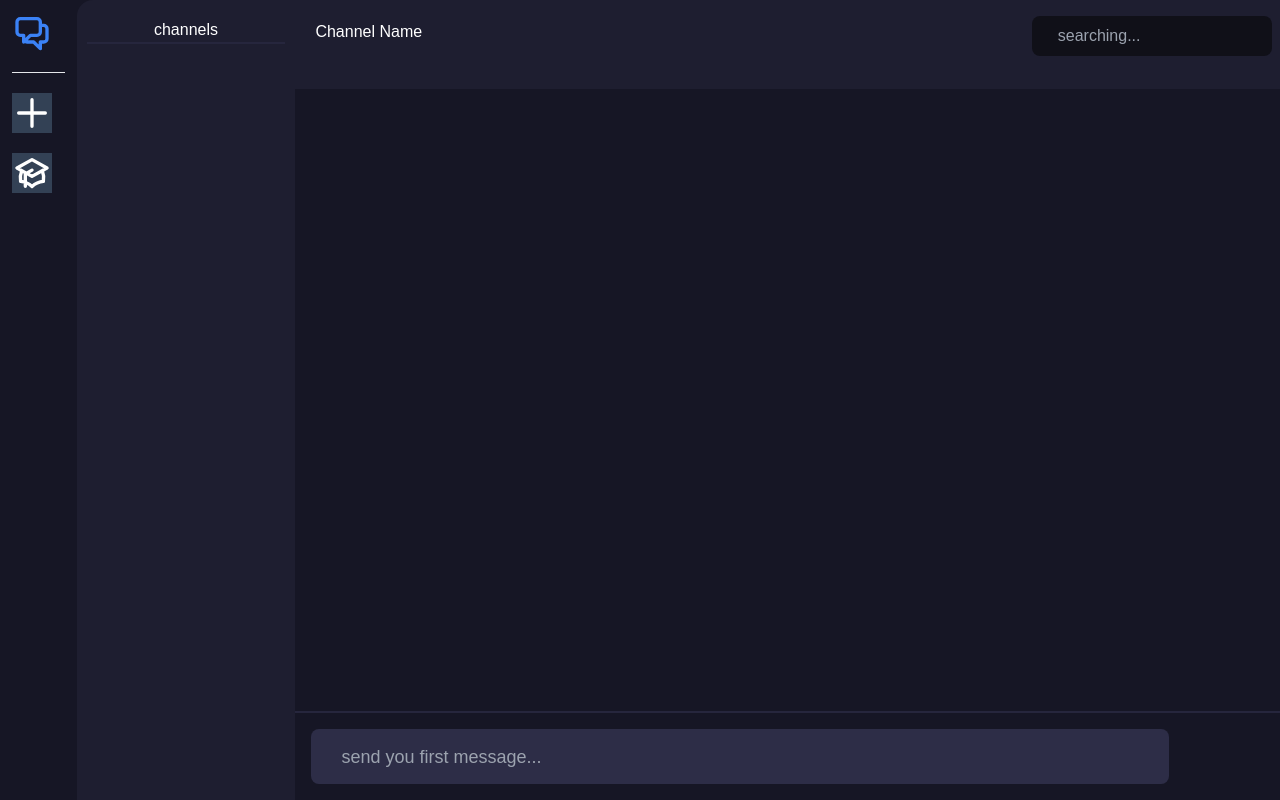
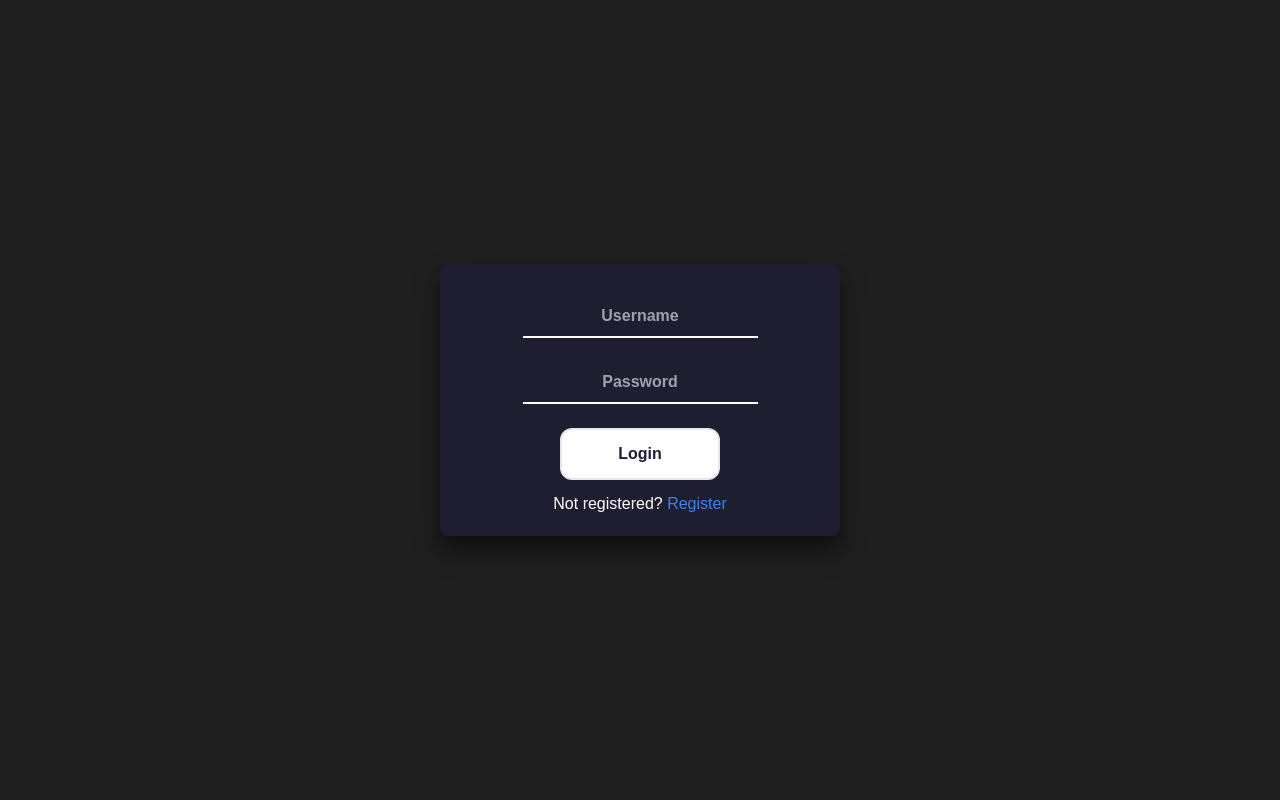
Before and after one commit to shivam1317/Chat-Society, a React (Create React App) app in the folder Client/: page / in a window 1280 px wide. Built offline with nearby package versions, Linux system fonts and the light colour scheme; the HTML template or start-up script is replaced by a standard one.

Commit message:
Changes in routes

```diff
--- a/Client/src/App.js
+++ b/Client/src/App.js
@@ -8,7 +8,7 @@
   return (
     <>
       <Routes>
-        <Route path="/" element={<Home />} />
+        <Route path="/" element={<Login />} />
         <Route path="/login" element={<Login />} />
         <Route path="/register" element={<Signup />} />
         <Route path="/dashboard" element={<Home />} />
```
